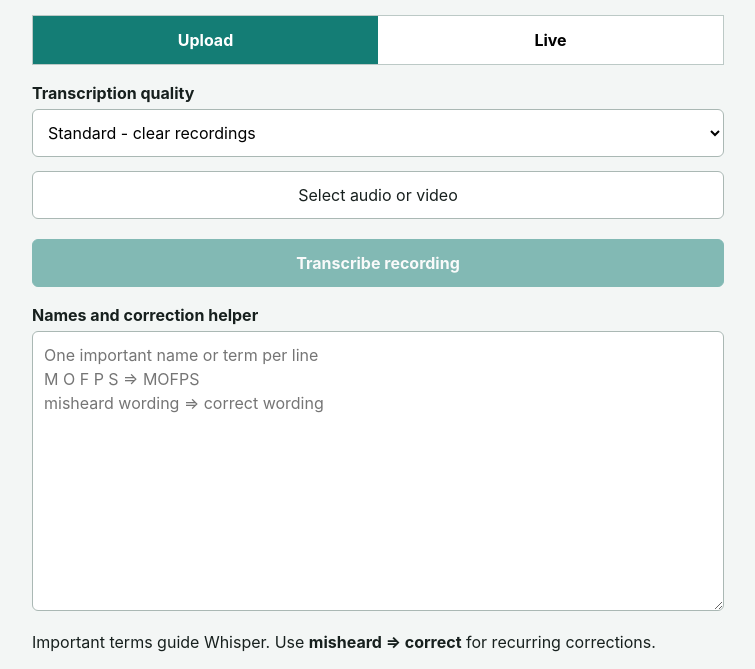
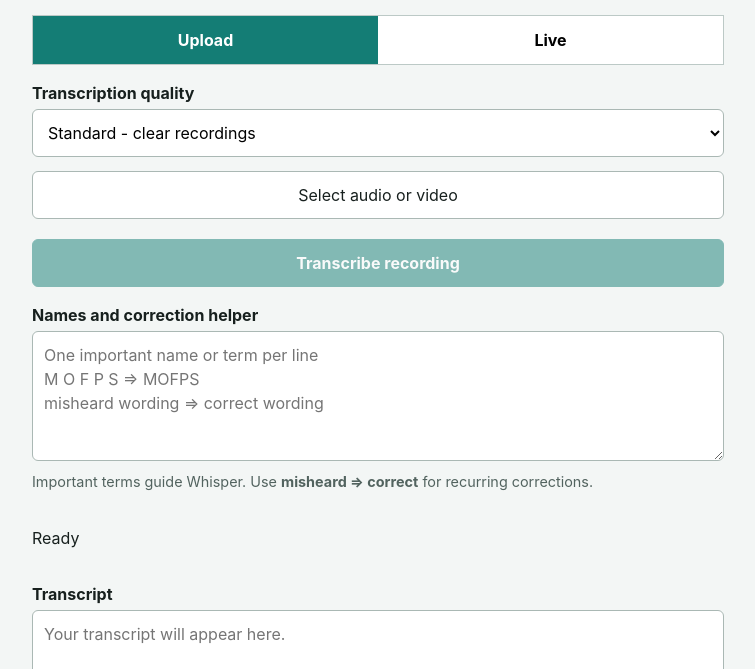
Before and after one commit to Cruelhelp/mofps-transcribe, a plain HTML site: page static/index.html in a window 1280 px wide. Shown: the part 112-781 px from the top of the page, without its empty margins (262-1017 px from the left). Drawn offline with Linux system fonts and the light colour scheme.

Commit message:
Add transcript correctness helper: static/styles.css

```diff
--- a/static/styles.css
+++ b/static/styles.css
@@ -27,6 +27,8 @@ button:disabled { opacity: .5; cursor: not-allowed; }
 .file-picker input { display: none; }
 audio { width: 100%; margin-top: 12px; }
 textarea { min-height: 280px; resize: vertical; line-height: 1.5; }
+.helper-settings textarea { min-height: 130px; }
+.helper { color: #52635f; font-size: .9rem; margin: 7px 0 0; }
 .actions { display: grid; grid-template-columns: 1fr 1fr 1fr; gap: 8px; margin-top: 8px; }
 .status-area { min-height: 44px; display: flex; align-items: center; gap: 10px; }
 .spinner { width: 22px; height: 22px; border: 3px solid #c9d4d1; border-top-color: #147d75; border-radius: 50%; animation: spin .8s linear infinite; }
```
